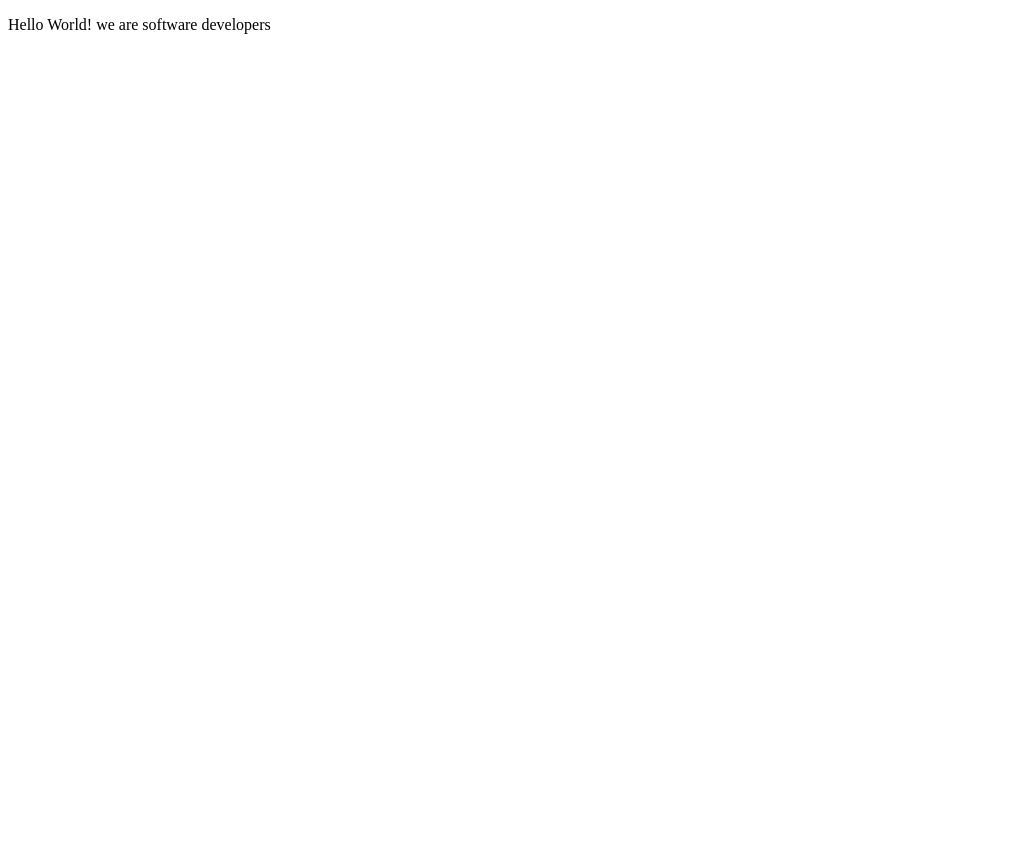
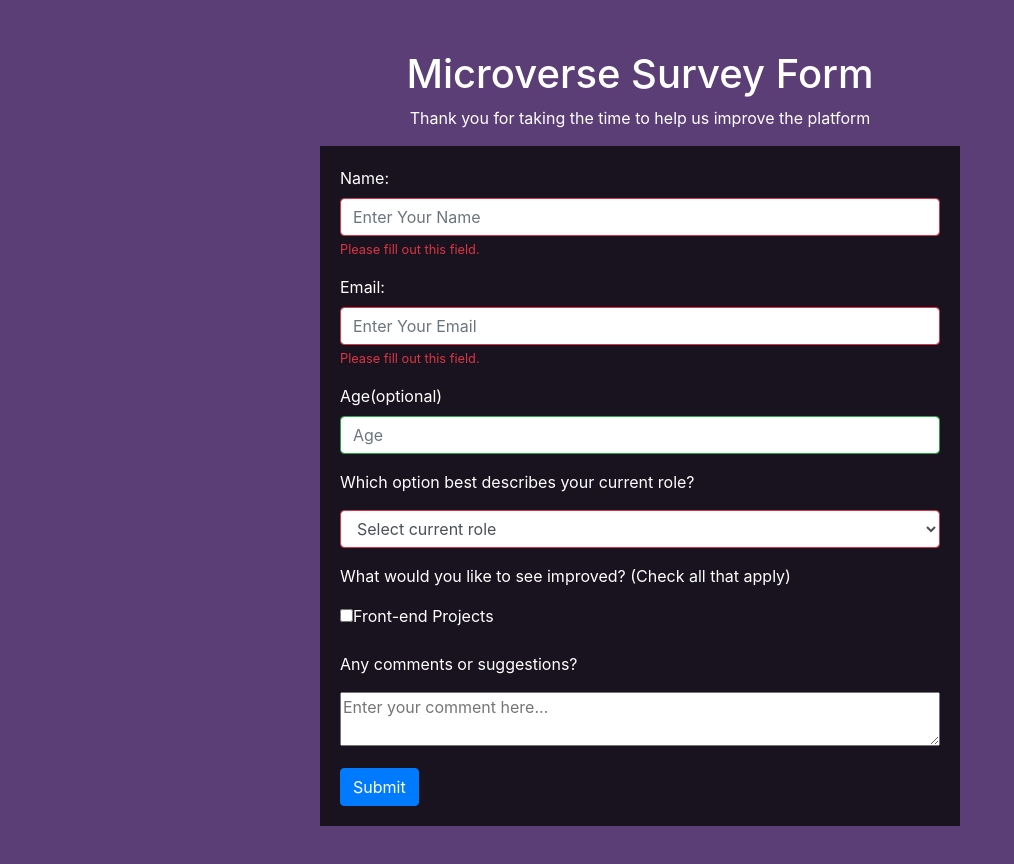
Before and after one commit to utsargo/dicksonUtsargoProject, a plain HTML site: page index.html in a window 1280 px wide. Shown: the whole page, without its empty margins (0-1014 px from the left). Before the commit the page ends 800 px from the top, so only its background shows below. Drawn offline with nearby package versions, Linux system fonts and the light colour scheme.

Commit message:
build the form's basic

```diff
--- a/index.html
+++ b/index.html
@@ -1,12 +1,72 @@
-<!DOCTYPE html>
+<!doctype html>
 <html lang="en">
-<head>
-    <meta charset="UTF-8">
-    <meta http-equiv="X-UA-Compatible" content="IE=edge">
-    <meta name="viewport" content="width=device-width, initial-scale=1.0">
-    <title>Document</title>
-</head>
-<body>
-    <p>Hello World! we are software developers</p>
-</body>
+  <head>
+    <!-- Required meta tags -->
+    <meta charset="utf-8">
+    <meta name="viewport" content="width=device-width, initial-scale=1, shrink-to-fit=no">
+
+    <!-- Bootstrap CSS -->
+    <link rel="stylesheet" href="https://cdn.jsdelivr.net/npm/bootstrap@4.0.0/dist/css/bootstrap.min.css" integrity="sha384-Gn5384xqQ1aoWXA+058RXPxPg6fy4IWvTNh0E263XmFcJlSAwiGgFAW/dAiS6JXm" crossorigin="anonymous">
+    <link rel="stylesheet" href="style.css">
+    <title>Dickson-Utsargo Project | Survey form</title>
+  </head>
+  <body>
+    <div class="container-fluid" id="main-wrap">
+    <!--1.You should have a page title in an h1 element with an id of title-->
+    <h1 id="title">Microverse Survey Form</h1>
+
+    <!--2.You should have a short explanation in a p element with an id of description-->
+    <p id="description">Thank you for taking the time to help us improve the platform</p>
+<div id="form">
+    <form action="#" class="was-validated" id="survey-form">
+        <div class="form-group">
+          <label for="name">Name:</label>
+          <input type="text" class="form-control" id="name" placeholder="Enter Your Name" name="name" required>
+          <div class="valid-feedback">Valid.</div>
+          <div class="invalid-feedback">Please fill out this field.</div>
+        </div>
+        <div class="form-group">
+            <label for="email">Email:</label>
+            <input type="email" class="form-control" id="email" placeholder="Enter Your Email" name="email" required>
+            <div class="valid-feedback">Valid.</div>
+            <div class="invalid-feedback">Please fill out this field.</div>
+          </div>
+          <div class="form-group">
+            <label id="number-label" for="number">Age<span class="clue">(optional)</span></label>
+            <input type="number" name="age" id="number" min="10" max="99" class="form-control" placeholder="Age">
+          </div>
+          <div class="form-group">
+            <p>Which option best describes your current role?</p>
+            <select id="dropdown" name="role" class="form-control" required="">
+              <option disabled="" selected="" value="">Select current role</option>
+              <option value="student">Student</option>
+              <!--add some more options-->
+
+            </select>
+          </div>
+          <div class="form-group">
+            <p>
+              What would you like to see improved?
+              <span class="clue">(Check all that apply)</span>
+            </p>
+
+            <label><input name="prefer" value="front-end-projects" type="checkbox" class="input-checkbox">Front-end Projects</label>
+            <!--add some more options-->
+          </div>
+          <div class="form-group">
+            <p>Any comments or suggestions?</p>
+            <textarea id="comments" class="input-textarea" name="comment" placeholder="Enter your comment here..."></textarea>
+          </div>
+
+        <button type="submit" class="btn btn-primary">Submit</button>
+      </form>
+    </div>
+</div>
+
+    <!-- Optional JavaScript -->
+    <!-- jQuery first, then Popper.js, then Bootstrap JS -->
+    <script src="https://code.jquery.com/jquery-3.2.1.slim.min.js" integrity="sha384-KJ3o2DKtIkvYIK3UENzmM7KCkRr/rE9/Qpg6aAZGJwFDMVNA/GpGFF93hXpG5KkN" crossorigin="anonymous"></script>
+    <script src="https://cdn.jsdelivr.net/npm/popper.js@1.12.9/dist/umd/popper.min.js" integrity="sha384-ApNbgh9B+Y1QKtv3Rn7W3mgPxhU9K/ScQsAP7hUibX39j7fakFPskvXusvfa0b4Q" crossorigin="anonymous"></script>
+    <script src="https://cdn.jsdelivr.net/npm/bootstrap@4.0.0/dist/js/bootstrap.min.js" integrity="sha384-JZR6Spejh4U02d8jOt6vLEHfe/JQGiRRSQQxSfFWpi1MquVdAyjUar5+76PVCmYl" crossorigin="anonymous"></script>
+  </body>
 </html>
--- /dev/null
+++ b/style.scss
@@ -0,0 +1,37 @@
+html,
+body{
+    overflow-x: hidden;
+}
+
+#main-wrap{
+    background-color: rgb(92, 62, 119);
+    min-height: 100vh;
+    display: flex;
+    flex-direction: column;
+    align-items: center;
+    padding: 50px 0;
+}
+
+#title, #description{
+    color: white;
+}
+#form{
+    width: 640px;
+    background-color: rgb(24, 19, 30);
+    padding: 20px;
+    p{
+        color: white;
+    }
+}
+
+#survey-form{
+    width: 100%;
+
+}
+
+label{
+    color: white;
+}
+textarea{
+    width: 100%;
+}
```
Also changed, not shown: style.css (added), 1 other file.
